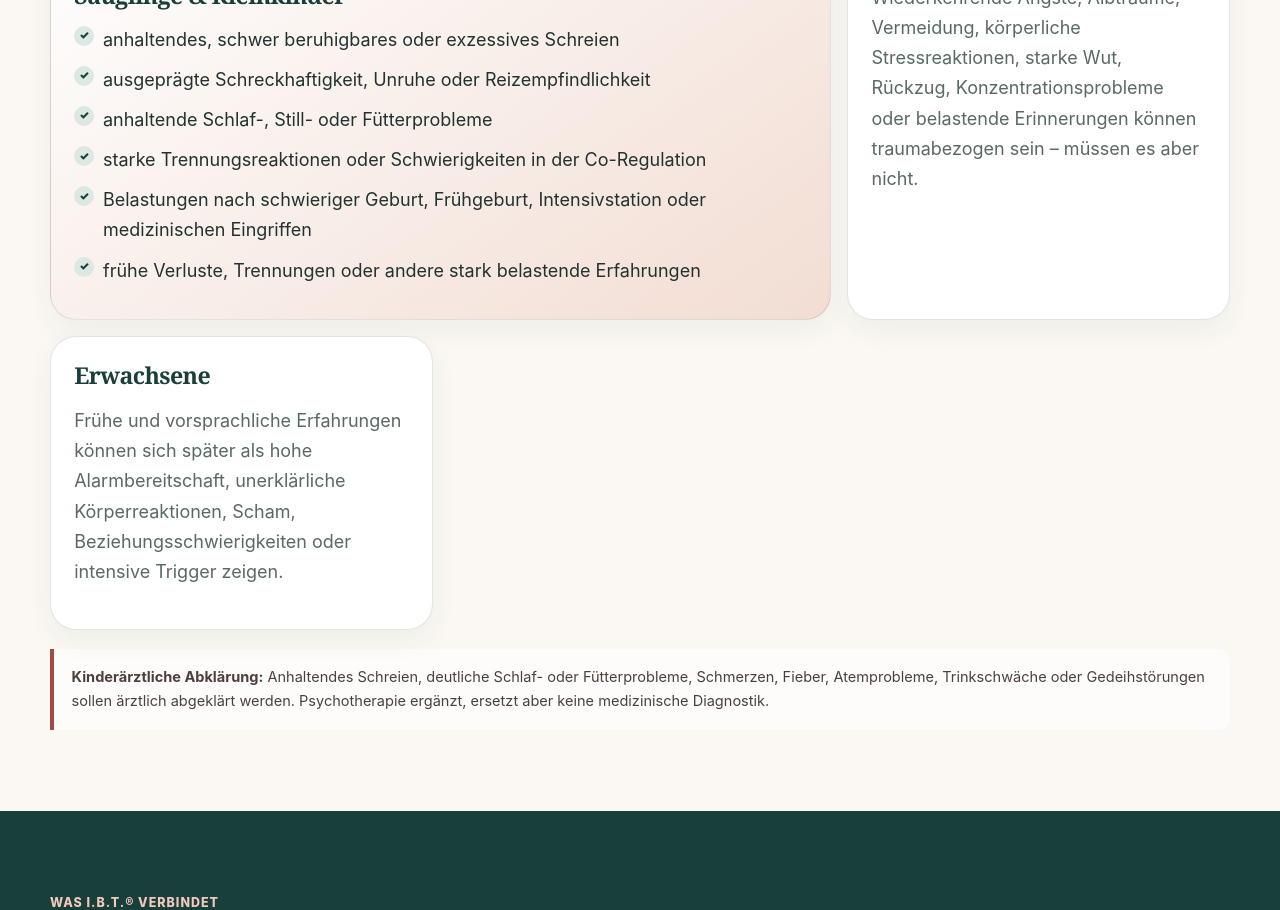
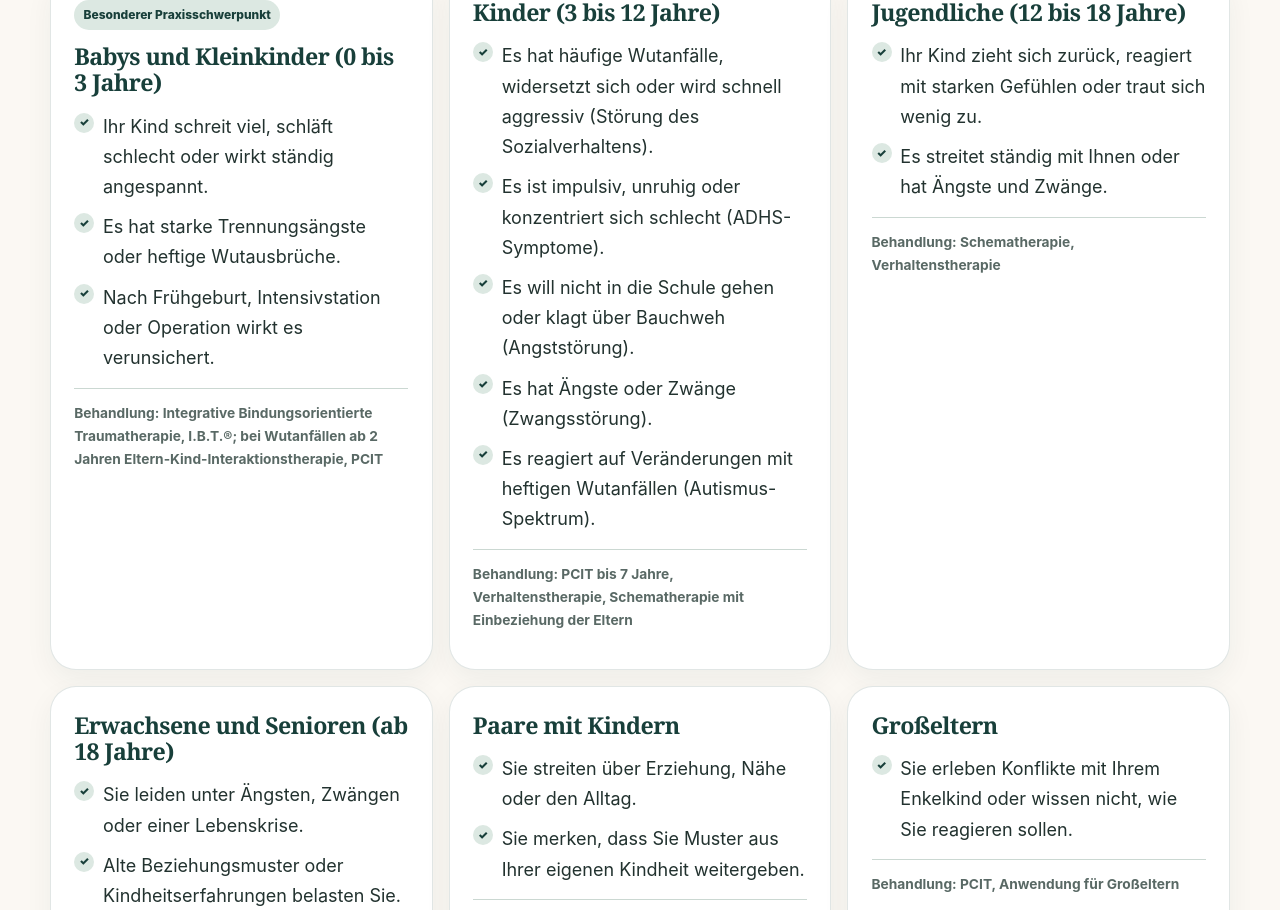
Before and after one commit to psychotherapie-drkastberger/integrative-bindungsorientierte-traumatherapie, a plain HTML site: page index.html in a window 1280 px wide. Shown: the part 1530-2440 px from the top of the page. Drawn offline with Linux system fonts and the light colour scheme.

Commit message:
Einzeltherapie-Übersicht durch BirthDay-Annonce ersetzen
Ersetzt den bisherigen dreispaltigen "Anzeichen verstehen"-Abschnitt
durch die von Birgit verfasste, umfassendere Annonce mit sechs
Lebensphasen/Zielgruppen (Babys & Kleinkinder, Kinder, Jugendliche,
Erwachsene & Senioren, Paare mit Kindern, Großeltern) inkl. jeweiliger
Behandlungsmethode. Abschnitts-Anker und Nav-Link von "Säuglinge" auf
"Anliegen" umbenannt, da der Abschnitt jetzt alle Altersgruppen abdeckt.

Co-Authored-By: Claude Sonnet 5 <noreply@anthropic.com>
Claude-Session: https://claude.ai/code/session_01DifAq8x2PH7ZedJ7zCyiB3

```diff
--- a/index.html
+++ b/index.html
@@ -34,6 +34,7 @@
     .trust{margin-top:-.8rem;position:relative;z-index:3}.trust-grid{display:grid;grid-template-columns:repeat(3,1fr);background:#fff;border:1px solid rgba(24,63,58,.14);border-radius:20px;overflow:hidden;box-shadow:0 10px 30px rgba(24,63,58,.08)}.trust-item{padding:1.15rem 1.3rem;display:flex;gap:.8rem}.trust-item+.trust-item{border-left:1px solid var(--line)}.trust-icon{width:34px;height:34px;flex:0 0 auto;border-radius:50%;display:grid;place-items:center;background:var(--sage2);color:var(--forest);font-weight:900}.trust-item strong{display:block;color:var(--forest)}.trust-item span{font-size:.84rem;color:var(--muted)}
     section{padding:5.1rem 0}.soft{background:var(--sage2)}.dark{background:var(--forest);color:#ecf5f1}.dark h2,.dark h3{color:#fff}.dark p{color:#d7e5e0}
     .problem-grid{display:grid;grid-template-columns:repeat(3,1fr);gap:1rem;margin-top:2rem}.problem-card{background:#fff;border:1px solid rgba(24,63,58,.13);border-radius:var(--radius);padding:1.45rem;box-shadow:0 10px 28px rgba(24,63,58,.055)}.problem-card:first-child{background:linear-gradient(145deg,#fff,var(--peach));grid-column:span 2}.problem-card p{color:var(--muted)}.tag{display:inline-block;margin-bottom:.75rem;padding:.3rem .58rem;border-radius:999px;background:var(--sage);color:var(--forest);font-size:.75rem;font-weight:800}.check{list-style:none;padding:0;margin:1rem 0 0}.check li{position:relative;padding-left:1.8rem;margin:.62rem 0}.check li:before{content:"✓";position:absolute;left:0;top:.06rem;width:1.25rem;height:1.25rem;border-radius:50%;display:grid;place-items:center;background:var(--sage);color:var(--forest);font-size:.7rem;font-weight:900}.note{margin-top:1.2rem;padding:1rem 1.1rem;border-left:4px solid var(--clay);background:rgba(255,255,255,.65);border-radius:0 12px 12px 0;color:#4d403c;font-size:.91rem}
+    .life-grid{display:grid;grid-template-columns:repeat(3,1fr);gap:1rem;margin-top:2rem}.life-card{background:#fff;border:1px solid rgba(24,63,58,.13);border-radius:var(--radius);padding:1.45rem;box-shadow:0 10px 28px rgba(24,63,58,.055)}.life-card p{color:var(--muted)}.method-note{margin-top:.9rem;padding-top:.8rem;border-top:1px solid var(--line);color:var(--clay2);font-size:.86rem;font-weight:700}
     .method-grid{display:grid;grid-template-columns:repeat(3,1fr);gap:1rem;margin-top:2rem}.method-card{padding:1.45rem;border:1px solid rgba(255,255,255,.15);border-radius:var(--radius);background:rgba(255,255,255,.08)}.method-num{display:grid;place-items:center;width:40px;height:40px;border-radius:50%;background:var(--peach);color:var(--clay2);font-weight:900;margin-bottom:.9rem}
     .image-section{margin-top:2.2rem;border-radius:32px;overflow:hidden;box-shadow:var(--shadow);background:#fff;border:1px solid rgba(24,63,58,.12)}.image-section img{width:100%;aspect-ratio:16/9;object-fit:cover}.image-copy{padding:1.2rem 1.35rem;color:var(--muted);font-size:.92rem}.image-copy strong{color:var(--forest)}
     .phase-grid{display:grid;grid-template-columns:repeat(3,1fr);gap:1rem;margin-top:2rem}.phase{position:relative;background:#fff;border:1px solid rgba(24,63,58,.13);border-radius:var(--radius);padding:1.5rem}.phase:before{content:attr(data-phase);display:inline-grid;place-items:center;width:38px;height:38px;border-radius:50%;background:var(--clay);color:#fff;font-weight:900;margin-bottom:.9rem}.phase p{color:var(--muted)}.phase.emphasis{outline:3px solid rgba(159,77,67,.16);background:linear-gradient(145deg,#fff,var(--peach))}
@@ -45,8 +46,8 @@
     .faq{display:grid;gap:.75rem;margin-top:2rem}details{background:#fff;border:1px solid rgba(24,63,58,.13);border-radius:16px;overflow:hidden}summary{cursor:pointer;list-style:none;padding:1.1rem 3rem 1.1rem 1.15rem;position:relative;color:var(--forest);font-weight:800}summary::-webkit-details-marker{display:none}summary:after{content:"+";position:absolute;right:1.15rem;top:50%;transform:translateY(-50%);font-size:1.3rem;color:var(--clay)}details[open] summary:after{content:"−"}details p{margin:0;padding:0 1.15rem 1.15rem;color:var(--muted)}
     .cta{display:grid;grid-template-columns:1.15fr .85fr;gap:2rem;align-items:center;background:var(--forest);color:#fff;border-radius:32px;padding:clamp(1.5rem,4vw,3rem);box-shadow:var(--shadow)}.cta h2{color:#fff}.cta p{color:#dbe8e3}.contact{padding:1.25rem;border-radius:20px;background:rgba(255,255,255,.09);border:1px solid rgba(255,255,255,.17)}.line{display:flex;gap:.7rem;margin:.65rem 0}.line a{color:#fff;font-weight:700}.line span{color:#dbe8e3;font-size:.88rem}.sources{font-size:.82rem;color:var(--muted)}.sources ul{padding:0 2rem 1.1rem;margin:0}.sources li{margin:.35rem 0}
     footer{padding:2rem 0 6rem;color:var(--muted);font-size:.81rem}.foot{border-top:1px solid var(--line);padding-top:1.3rem;display:flex;justify-content:space-between;gap:1rem;flex-wrap:wrap}.mobile{display:none}
-    @media(max-width:960px){.links>a:not(.btn){display:none}.hero-grid,.good-to-good,.about,.cta{grid-template-columns:1fr}.hero-visual{max-width:760px}.trust-grid,.method-grid,.phase-grid{grid-template-columns:1fr}.trust-item+.trust-item{border-left:0;border-top:1px solid var(--line)}.problem-grid{grid-template-columns:1fr 1fr}.problem-card:first-child{grid-column:span 2}.bilateral-grid{grid-template-columns:1fr}.ages{grid-template-columns:1fr}.age.baby{grid-row:auto}.evidence{grid-template-columns:1fr}}
-    @media(max-width:650px){body{font-size:17px}section{padding:4rem 0}.brand small{display:none}.nav .btn{font-size:.82rem;padding-inline:.85rem}.hero{padding-top:3.4rem}.hero-grid{grid-template-columns:1fr}.hero-visual{border-radius:25px}.visual-caption{position:static;border-radius:0;background:#fff}.problem-grid{grid-template-columns:1fr}.problem-card:first-child{grid-column:auto}.hero-actions .btn{width:100%}.mobile{position:fixed;display:grid;grid-template-columns:.8fr 1.2fr;gap:.5rem;left:.7rem;right:.7rem;bottom:.7rem;z-index:60;padding:.55rem;border-radius:18px;background:rgba(255,255,255,.96);box-shadow:0 12px 35px rgba(24,63,58,.22);border:1px solid rgba(24,63,58,.14);backdrop-filter:blur(14px)}.mobile .btn{min-height:44px;padding:.55rem .65rem;font-size:.83rem}}
+    @media(max-width:960px){.links>a:not(.btn){display:none}.hero-grid,.good-to-good,.about,.cta{grid-template-columns:1fr}.hero-visual{max-width:760px}.trust-grid,.method-grid,.phase-grid{grid-template-columns:1fr}.trust-item+.trust-item{border-left:0;border-top:1px solid var(--line)}.problem-grid{grid-template-columns:1fr 1fr}.problem-card:first-child{grid-column:span 2}.life-grid{grid-template-columns:1fr 1fr}.bilateral-grid{grid-template-columns:1fr}.ages{grid-template-columns:1fr}.age.baby{grid-row:auto}.evidence{grid-template-columns:1fr}}
+    @media(max-width:650px){body{font-size:17px}section{padding:4rem 0}.brand small{display:none}.nav .btn{font-size:.82rem;padding-inline:.85rem}.hero{padding-top:3.4rem}.hero-grid{grid-template-columns:1fr}.hero-visual{border-radius:25px}.visual-caption{position:static;border-radius:0;background:#fff}.problem-grid{grid-template-columns:1fr}.problem-card:first-child{grid-column:auto}.life-grid{grid-template-columns:1fr}.hero-actions .btn{width:100%}.mobile{position:fixed;display:grid;grid-template-columns:.8fr 1.2fr;gap:.5rem;left:.7rem;right:.7rem;bottom:.7rem;z-index:60;padding:.55rem;border-radius:18px;background:rgba(255,255,255,.96);box-shadow:0 12px 35px rgba(24,63,58,.22);border:1px solid rgba(24,63,58,.14);backdrop-filter:blur(14px)}.mobile .btn{min-height:44px;padding:.55rem .65rem;font-size:.83rem}}
     @media(prefers-reduced-motion:reduce){html{scroll-behavior:auto}*,*:before,*:after{transition:none!important;animation:none!important}}
   </style>
 
@@ -116,7 +117,7 @@
       <span>Praxis Dr. Kastberger<small>Psychotherapie · Verhaltenstherapie · Salzburg</small></span>
     </a>
     <nav class="links" aria-label="Hauptnavigation">
-      <a href="#saeuglinge">Säuglinge</a><a href="#phasen">Ablauf</a><a href="#bilateral">Bilaterale Stimulation</a><a href="#faq">FAQ</a>
+      <a href="#anliegen">Anliegen</a><a href="#phasen">Ablauf</a><a href="#bilateral">Bilaterale Stimulation</a><a href="#faq">FAQ</a>
       <a class="btn btn-secondary" href="gruppenangebote.html">Gruppenangebote</a>
       <a class="btn btn-primary" href="mailto:praxis@psychotherapie-drkastberger.at?subject=Anfrage%20S%C3%A4ugling%20oder%20Kleinkind">Erstkontakt</a>
     </nav>
@@ -151,26 +152,64 @@
     </div>
   </div>
 
-  <section id="saeuglinge" aria-labelledby="problem-title">
+  <section id="anliegen" aria-labelledby="problem-title">
     <div class="wrap">
-      <p class="kicker">Könnte Ihr Anliegen hier passen?</p>
-      <h2 id="problem-title">Anzeichen verstehen, ohne vorschnell zu diagnostizieren</h2>
-      <p class="intro">Gerade bei Säuglingen zeigt sich Belastung oft über Körper, Regulation, Schlaf, Füttern und Beziehung. Diese Zeichen bedeuten nicht automatisch ein Trauma. Sie können aber Anlass sein, genauer hinzusehen.</p>
-      <div class="problem-grid">
-        <article class="problem-card">
+      <p class="kicker">Für wen ist mein Angebot?</p>
+      <h2 id="problem-title">Ihr Kind schreit, wütet oder zieht sich zurück? Oder spüren Sie, dass alte Muster wieder da sind?</h2>
+      <p class="intro">Hier finden Sie Hilfe. Ich bin Psychotherapeutin (Verhaltenstherapie) und arbeite mit Kindern, Jugendlichen, Erwachsenen und Paaren. Ich spreche Deutsch, Englisch, Italienisch und Französisch.</p>
+      <div class="life-grid">
+        <article class="life-card">
           <span class="tag">Besonderer Praxisschwerpunkt</span>
-          <h3>Säuglinge & Kleinkinder</h3>
+          <h3>Babys und Kleinkinder (0 bis 3 Jahre)</h3>
           <ul class="check">
-            <li>anhaltendes, schwer beruhigbares oder exzessives Schreien</li>
-            <li>ausgeprägte Schreckhaftigkeit, Unruhe oder Reizempfindlichkeit</li>
-            <li>anhaltende Schlaf-, Still- oder Fütterprobleme</li>
-            <li>starke Trennungsreaktionen oder Schwierigkeiten in der Co-Regulation</li>
-            <li>Belastungen nach schwieriger Geburt, Frühgeburt, Intensivstation oder medizinischen Eingriffen</li>
-            <li>frühe Verluste, Trennungen oder andere stark belastende Erfahrungen</li>
+            <li>Ihr Kind schreit viel, schläft schlecht oder wirkt ständig angespannt.</li>
+            <li>Es hat starke Trennungsängste oder heftige Wutausbrüche.</li>
+            <li>Nach Frühgeburt, Intensivstation oder Operation wirkt es verunsichert.</li>
           </ul>
+          <p class="method-note">Behandlung: Integrative Bindungsorientierte Traumatherapie, I.B.T.®; bei Wutanfällen ab 2 Jahren Eltern-Kind-Interaktionstherapie, PCIT</p>
         </article>
-        <article class="problem-card"><h3>Kinder & Jugendliche</h3><p>Wiederkehrende Ängste, Albträume, Vermeidung, körperliche Stressreaktionen, starke Wut, Rückzug, Konzentrationsprobleme oder belastende Erinnerungen können traumabezogen sein – müssen es aber nicht.</p></article>
-        <article class="problem-card"><h3>Erwachsene</h3><p>Frühe und vorsprachliche Erfahrungen können sich später als hohe Alarmbereitschaft, unerklärliche Körperreaktionen, Scham, Beziehungsschwierigkeiten oder intensive Trigger zeigen.</p></article>
+        <article class="life-card">
+          <h3>Kinder (3 bis 12 Jahre)</h3>
+          <ul class="check">
+            <li>Es hat häufige Wutanfälle, widersetzt sich oder wird schnell aggressiv (Störung des Sozialverhaltens).</li>
+            <li>Es ist impulsiv, unruhig oder konzentriert sich schlecht (ADHS-Symptome).</li>
+            <li>Es will nicht in die Schule gehen oder klagt über Bauchweh (Angststörung).</li>
+            <li>Es hat Ängste oder Zwänge (Zwangsstörung).</li>
+            <li>Es reagiert auf Veränderungen mit heftigen Wutanfällen (Autismus-Spektrum).</li>
+          </ul>
+          <p class="method-note">Behandlung: PCIT bis 7 Jahre, Verhaltenstherapie, Schematherapie mit Einbeziehung der Eltern</p>
+        </article>
+        <article class="life-card">
+          <h3>Jugendliche (12 bis 18 Jahre)</h3>
+          <ul class="check">
+            <li>Ihr Kind zieht sich zurück, reagiert mit starken Gefühlen oder traut sich wenig zu.</li>
+            <li>Es streitet ständig mit Ihnen oder hat Ängste und Zwänge.</li>
+          </ul>
+          <p class="method-note">Behandlung: Schematherapie, Verhaltenstherapie</p>
+        </article>
+        <article class="life-card">
+          <h3>Erwachsene und Senioren (ab 18 Jahre)</h3>
+          <ul class="check">
+            <li>Sie leiden unter Ängsten, Zwängen oder einer Lebenskrise.</li>
+            <li>Alte Beziehungsmuster oder Kindheitserfahrungen belasten Sie.</li>
+          </ul>
+          <p class="method-note">Behandlung: Verhaltenstherapie, Pesso-Boyden-System-Psychomotor-Therapie, PBSP</p>
+        </article>
+        <article class="life-card">
+          <h3>Paare mit Kindern</h3>
+          <ul class="check">
+            <li>Sie streiten über Erziehung, Nähe oder den Alltag.</li>
+            <li>Sie merken, dass Sie Muster aus Ihrer eigenen Kindheit weitergeben.</li>
+          </ul>
+          <p class="method-note">Behandlung: Paartherapie</p>
+        </article>
+        <article class="life-card">
+          <h3>Großeltern</h3>
+          <ul class="check">
+            <li>Sie erleben Konflikte mit Ihrem Enkelkind oder wissen nicht, wie Sie reagieren sollen.</li>
+          </ul>
+          <p class="method-note">Behandlung: PCIT, Anwendung für Großeltern</p>
+        </article>
       </div>
       <div class="note"><strong>Kinderärztliche Abklärung:</strong> Anhaltendes Schreien, deutliche Schlaf- oder Fütterprobleme, Schmerzen, Fieber, Atemprobleme, Trinkschwäche oder Gedeihstörungen sollen ärztlich abgeklärt werden. Psychotherapie ergänzt, ersetzt aber keine medizinische Diagnostik.</div>
     </div>
```
